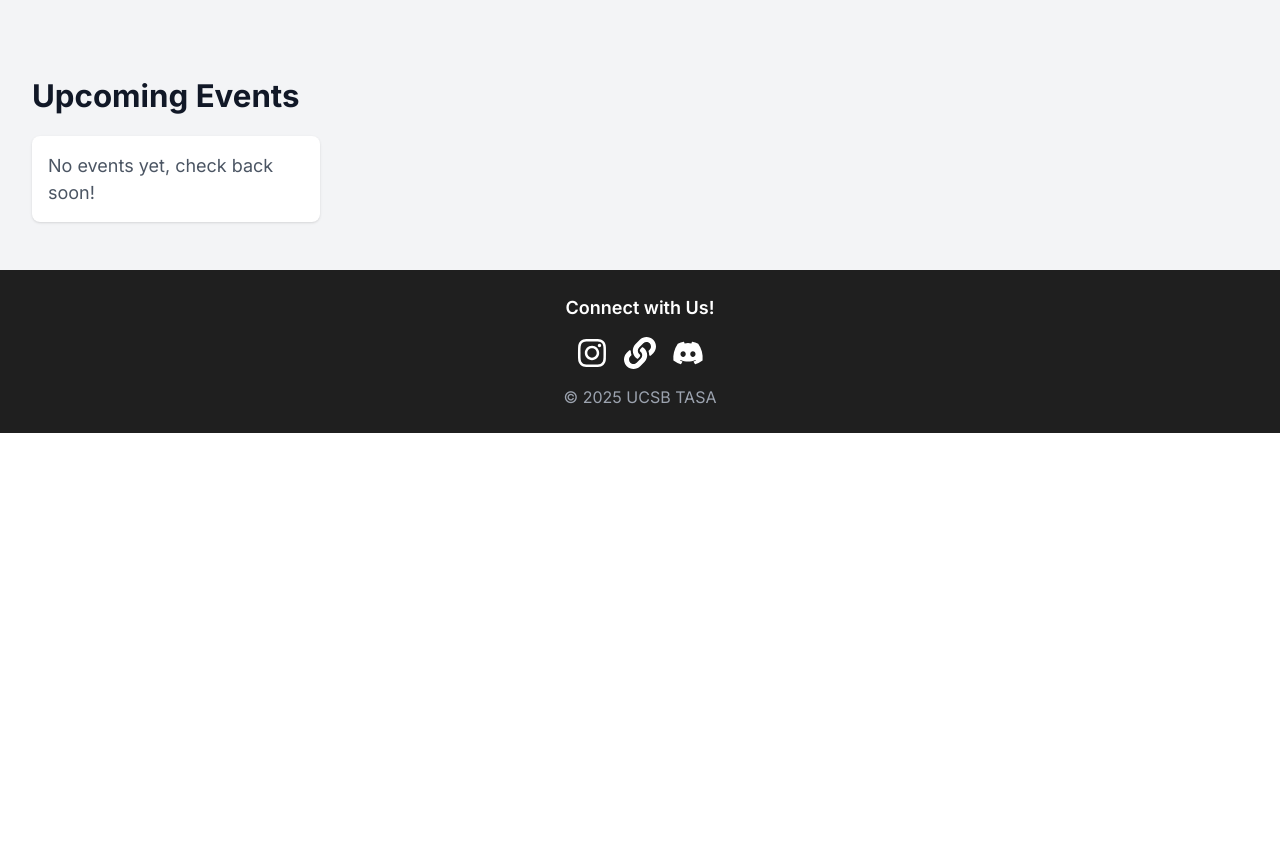
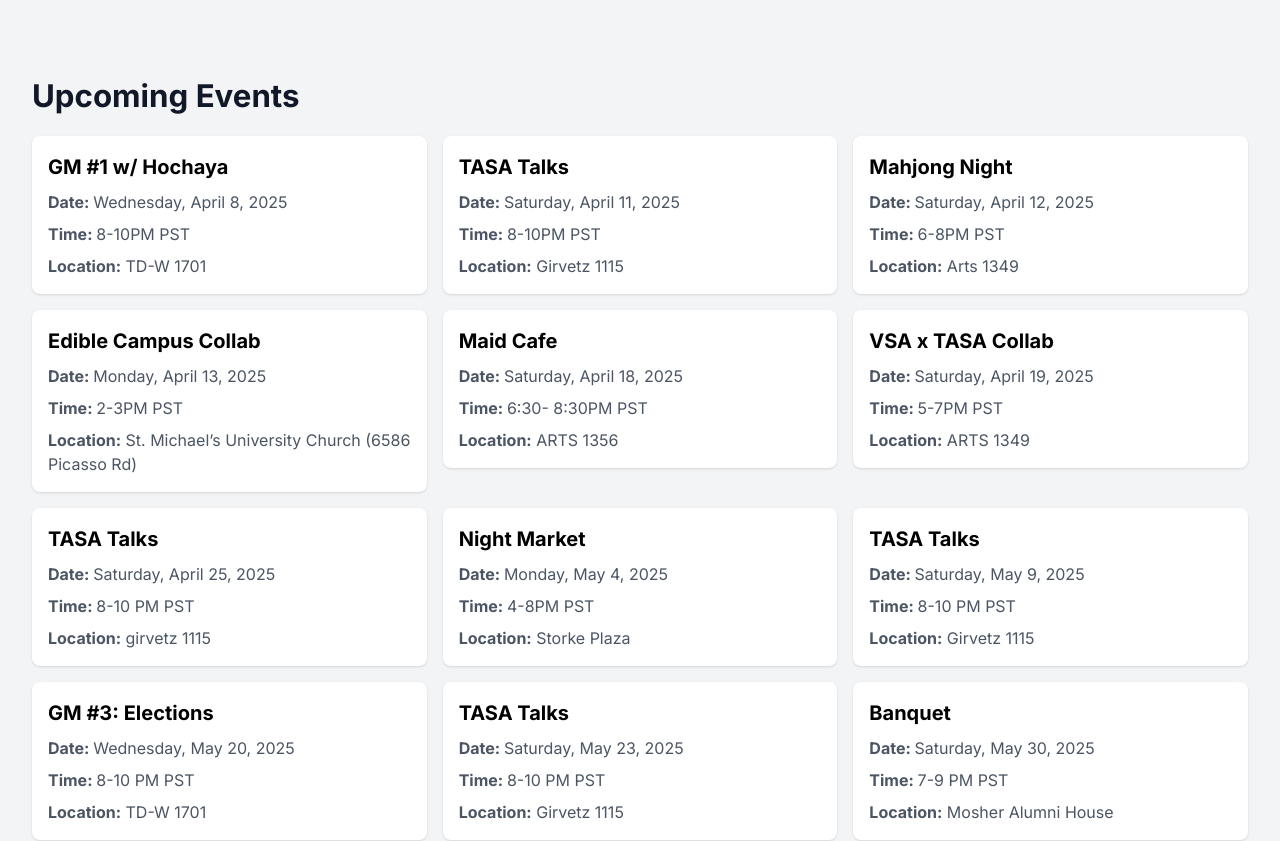
Before and after one commit to UCSBTASA/UCSBTASA.github.io, a Next.js app: page / in a window 1280 px wide. Shown: the part 1380-2221 px from the top of the page. Before the commit the page ends 1813 px from the top, so only its background shows below. Built offline with nearby package versions, Linux system fonts and the light colour scheme.

Commit message:
Update eventData.ts

```diff
--- a/data/eventData.ts
+++ b/data/eventData.ts
@@ -3,7 +3,7 @@ const events =
   {
     "title": "Speed Dating",
     "day of week": "Friday",
-    "date": "2024-01-19",
+    "date": "2025-01-19",
     "time": "8-9:30PM",
     "location": "Lot 22/ Phelps 1160",
     "customTime": "",
@@ -12,7 +12,7 @@ const events =
   {
     "title": "GM #1",
     "day of week": "Monday",
-    "date": "2024-01-22",
+    "date": "2025-01-22",
     "time": "8-10PM",
     "location": "TD-W 1701",
     "customTime": "",
@@ -21,7 +21,7 @@ const events =
   {
     "title": "Field Day",
     "day of week": "Friday",
-    "date": "2024-01-26",
+    "date": "2025-01-26",
     "time": "3-5PM",
     "location": "Student Health Lawn",
     "customTime": "",
@@ -30,7 +30,7 @@ const events =
   {
     "title": "TFTI",
     "day of week": "Saturday",
-    "date": "2024-01-27",
+    "date": "2025-01-27",
     "time": "Overnight",
     "location": "UCLA (Mesa Lawn)",
     "customTime": "Overnight",
@@ -39,7 +39,7 @@ const events =
   {
     "title": "Winter Big/Little Reveal",
     "day of week": "Sunday",
-    "date": "2024-02-04",
+    "date": "2025-02-04",
     "time": "2-4PM",
     "location": "Top of Lot 22",
     "customTime": "",
@@ -48,7 +48,7 @@ const events =
   {
     "title": "GM #2",
     "day of week": "Monday",
-    "date": "2024-02-05",
+    "date": "2025-02-05",
     "time": "8-10PM",
     "location": "TD-W 1701",
     "customTime": "",
@@ -57,7 +57,7 @@ const events =
   {
     "title": "TASA Online Game Night\n",
     "day of week": "Wednesday",
-    "date": "2024-02-07",
+    "date": "2025-02-07",
     "time": "8:00 PM",
     "location": "Online (Discord)",
     "customTime": "",
@@ -66,7 +66,7 @@ const events =
   {
     "title": "Mahjong Mocktails",
     "day of week": "Thursday",
-    "date": "2024-02-08",
+    "date": "2025-02-08",
     "time": "8-10PM ",
     "location": "Girvetz 1115",
     "customTime": "",
@@ -75,7 +75,7 @@ const events =
   {
     "title": "NSU x TASA",
     "day of week": "Friday",
-    "date": "2024-02-09",
+    "date": "2025-02-09",
     "time": "5-7; 9-12AM",
     "location": "Girvetz 1004",
     "customTime": "",
@@ -84,7 +84,7 @@ const events =
   {
     "title": "Lunar New Year Hotpot Night!",
     "day of week": "Saturday",
-    "date": "2024-02-10",
+    "date": "2025-02-10",
     "time": "6-9PM",
     "location": "Multi Cultural Center",
     "customTime": "",
@@ -93,7 +93,7 @@ const events =
   {
     "title": "TASA Talks",
     "day of week": "Thursday",
-    "date": "2024-02-15",
+    "date": "2025-02-15",
     "time": "8-10PM",
     "location": "Girvetz 1116",
     "customTime": "",
@@ -102,7 +102,7 @@ const events =
   {
     "title": "GM #1 w/ Hochaya",
     "day of week": "Monday",
-    "date": "2024-04-08",
+    "date": "2025-04-08",
     "time": "8-10PM",
     "location": "TD-W 1701",
     "customTime": "",
@@ -111,7 +111,7 @@ const events =
   {
     "title": "TASA Talks",
     "day of week": "Thursday",
-    "date": "2024-04-11",
+    "date": "2025-04-11",
     "time": "8-10PM",
     "location": "Girvetz 1115",
     "customTime": "",
@@ -120,7 +120,7 @@ const events =
   {
     "title": "Mahjong Night",
     "day of week": "Friday",
-    "date": "2024-04-12",
+    "date": "2025-04-12",
     "time": "6-8PM",
     "location": "Arts 1349",
     "customTime": "",
@@ -129,7 +129,7 @@ const events =
   {
     "title": "Edible Campus Collab",
     "day of week": "Saturday",
-    "date": "2024-04-13",
+    "date": "2025-04-13",
     "time": "2-3PM",
     "location": "St. Michael\u2019s University Church (6586 Picasso Rd)",
     "customTime": "",
@@ -138,7 +138,7 @@ const events =
   {
     "title": "Maid Cafe",
     "day of week": "Thursday",
-    "date": "2024-04-18",
+    "date": "2025-04-18",
     "time": "6:30- 8:30PM",
     "location": "ARTS 1356",
     "customTime": "",
@@ -147,7 +147,7 @@ const events =
   {
     "title": "VSA x TASA Collab",
     "day of week": "Friday",
-    "date": "2024-04-19",
+    "date": "2025-04-19",
     "time": "5-7PM",
     "location": "ARTS 1349",
     "customTime": "",
@@ -156,7 +156,7 @@ const events =
   {
     "title": "TASA Talks",
     "day of week": "Thursday",
-    "date": "2024-04-25",
+    "date": "2025-04-25",
     "time": "8-10 PM",
     "location": "girvetz 1115",
     "customTime": "",
@@ -165,7 +165,7 @@ const events =
   {
     "title": "Night Market",
     "day of week": "Saturday",
-    "date": "2024-05-04",
+    "date": "2025-05-04",
     "time": "4-8PM",
     "location": "Storke Plaza",
     "customTime": "",
@@ -174,7 +174,7 @@ const events =
   {
     "title": "TASA Talks",
     "day of week": "Thursday",
-    "date": "2024-05-09",
+    "date": "2025-05-09",
     "time": "8-10 PM",
     "location": "Girvetz 1115",
     "customTime": "",
@@ -183,7 +183,7 @@ const events =
   {
     "title": "GM #3: Elections",
     "day of week": "Monday",
-    "date": "2024-05-20",
+    "date": "2025-05-20",
     "time": "8-10 PM",
     "location": "TD-W 1701",
     "customTime": "",
@@ -192,7 +192,7 @@ const events =
   {
     "title": "TASA Talks",
     "day of week": "Thursday",
-    "date": "2024-05-23",
+    "date": "2025-05-23",
     "time": "8-10 PM",
     "location": "Girvetz 1115",
     "customTime": "",
@@ -201,7 +201,7 @@ const events =
   {
     "title": "Banquet",
     "day of week": "Thursday",
-    "date": "2024-05-30",
+    "date": "2025-05-30",
     "time": "7-9 PM",
     "location": "Mosher Alumni House",
     "customTime": "",
@@ -210,7 +210,7 @@ const events =
   {
     "title": "Senior Appreciation",
     "day of week": "Friday",
-    "date": "2024-05-31",
+    "date": "2025-05-31",
     "time": "4-6 PM",
     "location": "ARTS 1353",
     "customTime": "",
@@ -219,7 +219,7 @@ const events =
   {
     "title": "TASA Talks",
     "day of week": "Thursday",
-    "date": "2024-06-06",
+    "date": "2025-06-06",
     "time": "8-10 PM",
     "location": "Girvetz 1115",
     "customTime": "",
```
